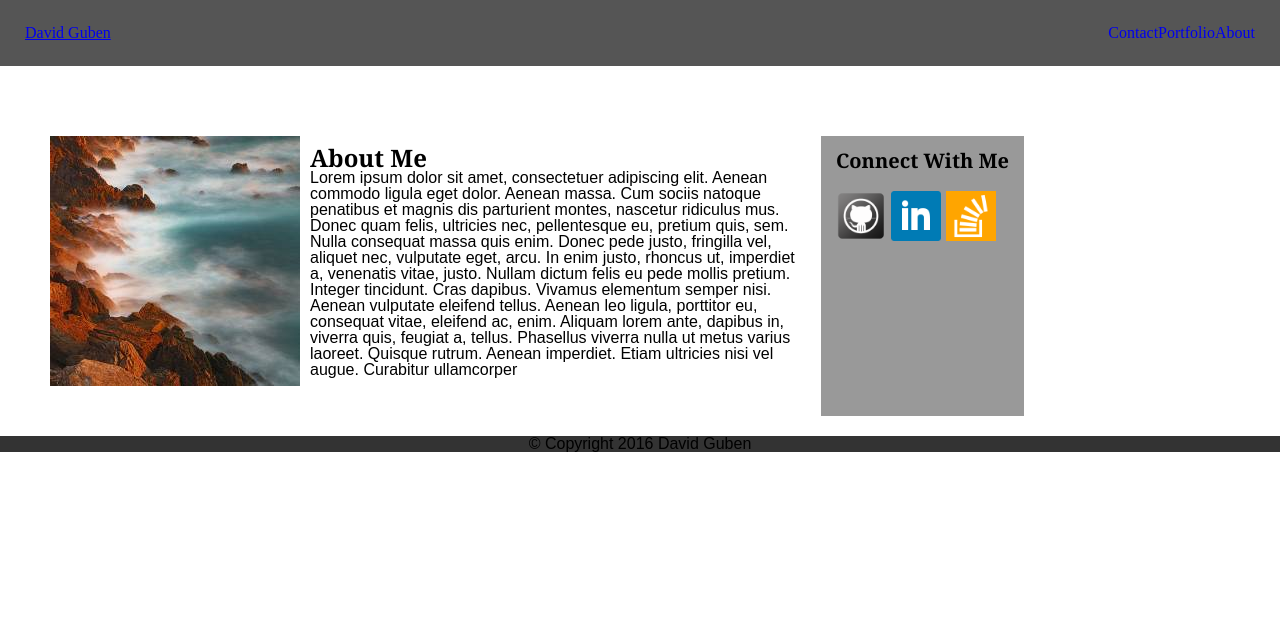
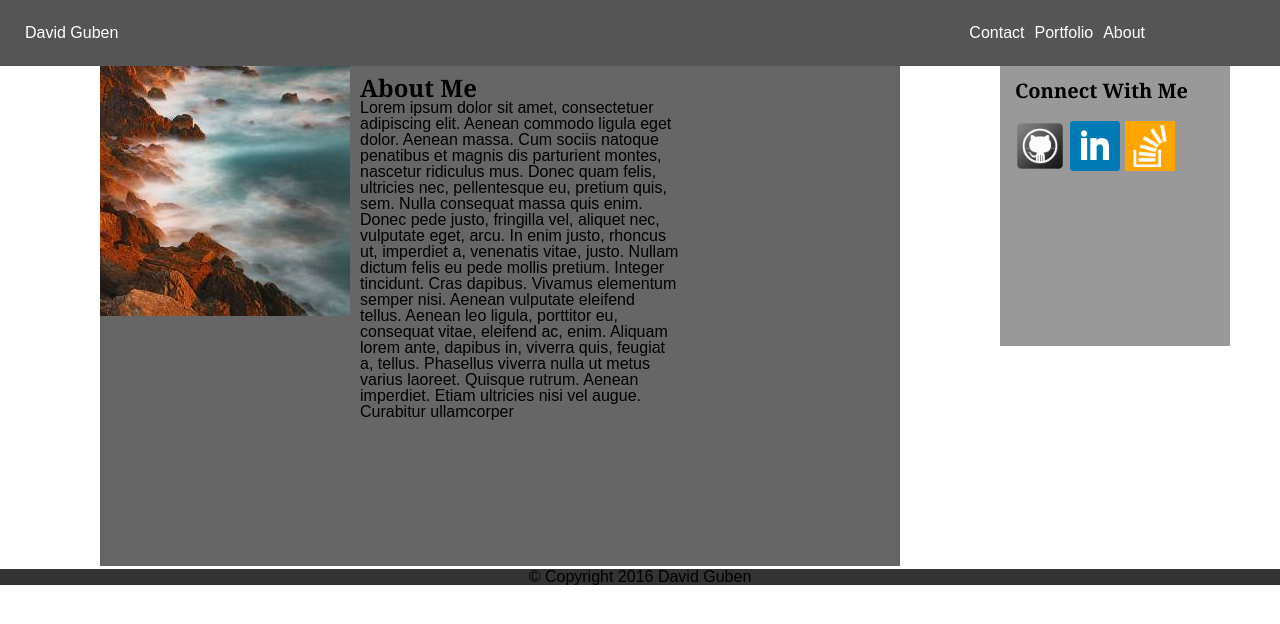
Before and after one commit to DavidGuben/Basic-Portfolio, a PHP site: page / in a window 1280 px wide. Shown: the top 624 px of the page. Run offline with PHP 8.4, Linux system fonts and the light colour scheme.

Commit message:
fixing layout and markup

```diff
--- a/assets/css/style.css
+++ b/assets/css/style.css
@@ -8,20 +8,30 @@
 	padding:25px;
 }
 #sidebar {
+	margin-right:50px;
+	float:right;
 	padding:15px;
-	margin-right:20%;
-	margin-bottom:20px;
+	width:200px;
 	height:250px;
 	float:right;
 	background-color:#999;
 }
+#aboutsection {
+	display:inline-block;
+	margin-left:100px;
+	width:800px;
+	height:500px;
+	background-color: #666;
+}
 #footer {
+	float:left;
 	width:100%;
-	float:left;
 	text-align:center;
 	background-color:#333;
 }
 #nav {
+	font-family:sans-serif;
+	margin-right:100px;
 	width:50%;
 	float:right;
 	display:block;
@@ -30,14 +40,10 @@
 #profilepic {
 	float:left;
 }
-#aboutsection {
-	margin-top:70px;
-	margin-left:50px;
-}
+
 #social {
 	margin-top:20px;
 }
-
 ul {
     list-style-type: none;
     margin: 0;
@@ -60,3 +66,11 @@ h2 {
 p {
 	font-family:sans-serif;
 }
+a {
+	font-family:sans-serif;
+	color:#fff;
+	text-decoration:none;
+}
+li {
+	margin-right:10px;
+}
```
